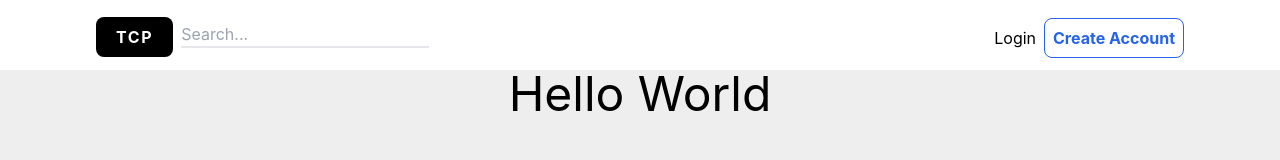
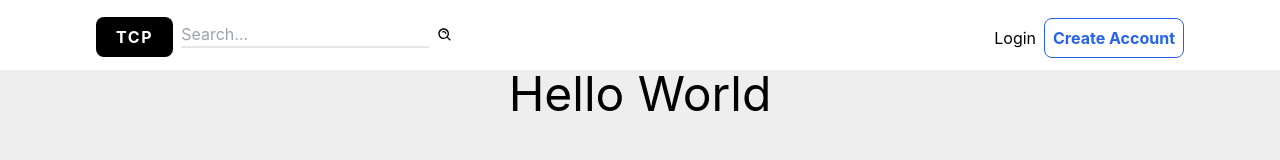
Before and after one commit to KushagraRajSingh18/Blogging_Site_frontend, a React (Create React App) app: page / in a window 1280 px wide. Shown: the top 160 px of the page. Built offline with nearby package versions, Linux system fonts and the light colour scheme.

Commit message:
NavBar-completed

```diff
--- a/package.json
+++ b/package.json
@@ -8,6 +8,7 @@
     "@testing-library/user-event": "^13.5.0",
     "react": "^18.2.0",
     "react-dom": "^18.2.0",
+    "react-icons": "^4.8.0",
     "react-scripts": "5.0.1",
     "web-vitals": "^2.1.4"
   },
--- a/src/componencts/header/Navbar.js
+++ b/src/componencts/header/Navbar.js
@@ -1,3 +1,5 @@
+import { BiSearchAlt } from "react-icons/bi";
+
 const Navbar = () => {
   return (
     <div className="bg-white h-[70px] flex flex-col justify-center">
@@ -7,7 +9,14 @@ const Navbar = () => {
             <h1 className="text-white">TCP</h1>
           </div>
           <div className="ml-2 flex flex-col justify-center">
-            <input type="text" placeholder="Search..." className="border-b-2" />
+            <input
+              type="text"
+              placeholder="Search..."
+              className="border-b-2 focus:outline-none"
+            />
+          </div>
+          <div className="ml-2 flex flex-col justify-center">
+            <BiSearchAlt />
           </div>
         </div>
         <div className="flex h-[40px] mt-[5px]">
```
Also changed, not shown: src/utils/data.js (added), 1 other file (tests, documents, lock files or other folders).
